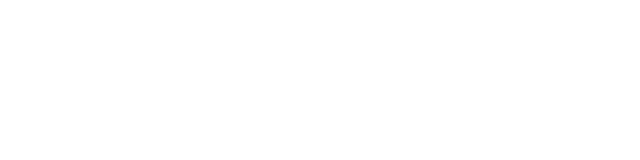
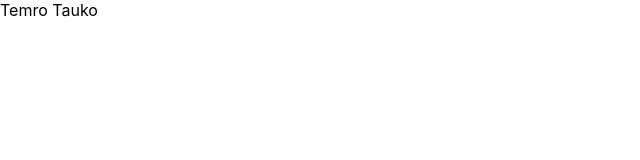
Before and after one commit to Sandhyanepal/Pawfect_Match, a React (Create React App) app in the folder frontend/: page / in a window 1280 px wide. Shown: the top 160 px of the page, without its empty margins (0-640 px from the left). Built offline with nearby package versions, Linux system fonts and the light colour scheme.

Commit message:
Components and pages

```diff
--- a/frontend/src/App.js
+++ b/frontend/src/App.js
@@ -1,10 +1,11 @@
+// import './App.css';
 
-// import './App.css';
+import Header from "./component/Header";
 
 function App() {
   return (
-    <div className="App">
-
+    <div className="">
+      <Header></Header>
     </div>
   );
 }
--- /dev/null
+++ b/frontend/src/component/Header.jsx
@@ -0,0 +1,6 @@
+import React from "react";
+
+const Header = () => {
+  return <div>Temro Tauko</div>;
+};
+export default Header;
```
Also changed, not shown: frontend/src/pages/Home.jsx (added).
